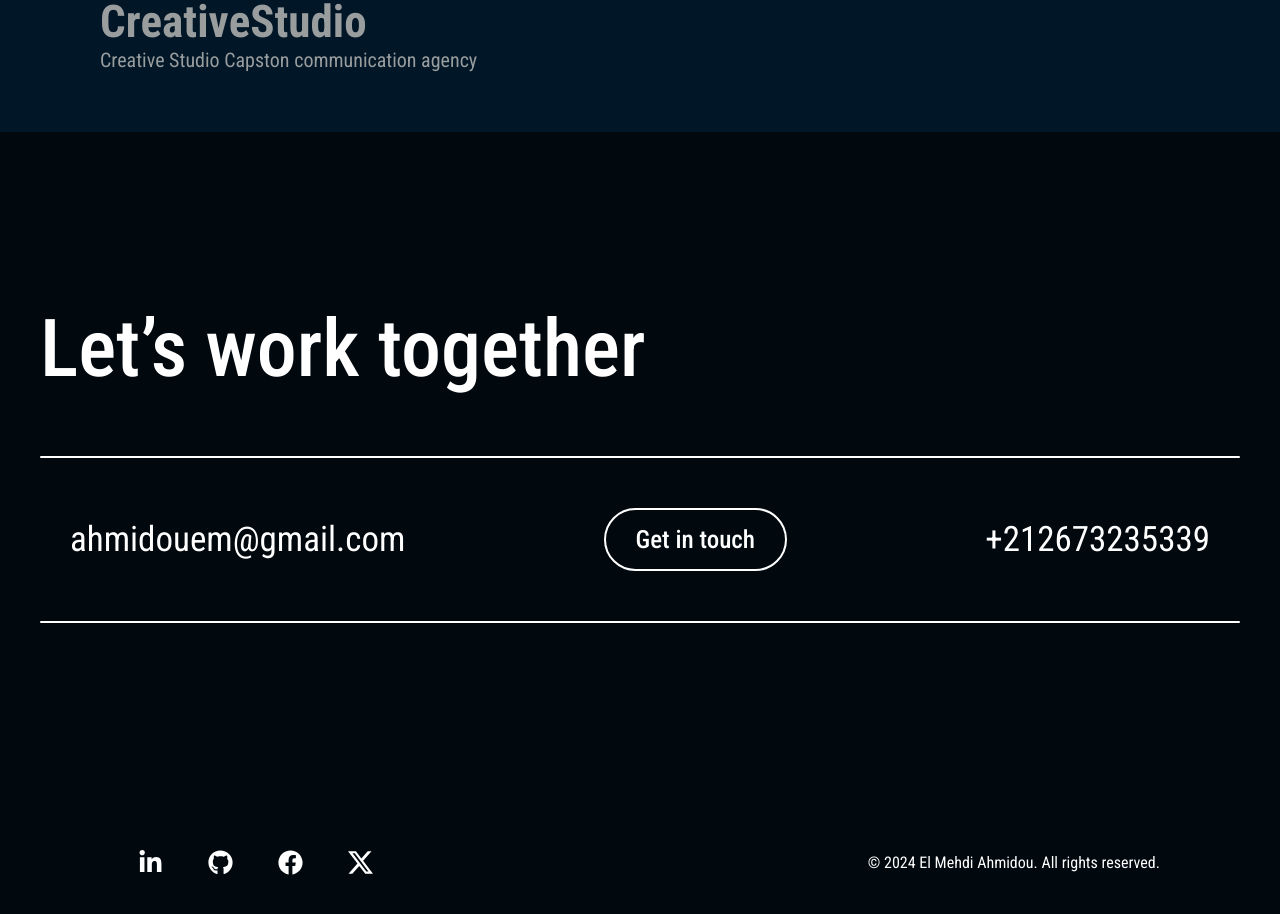
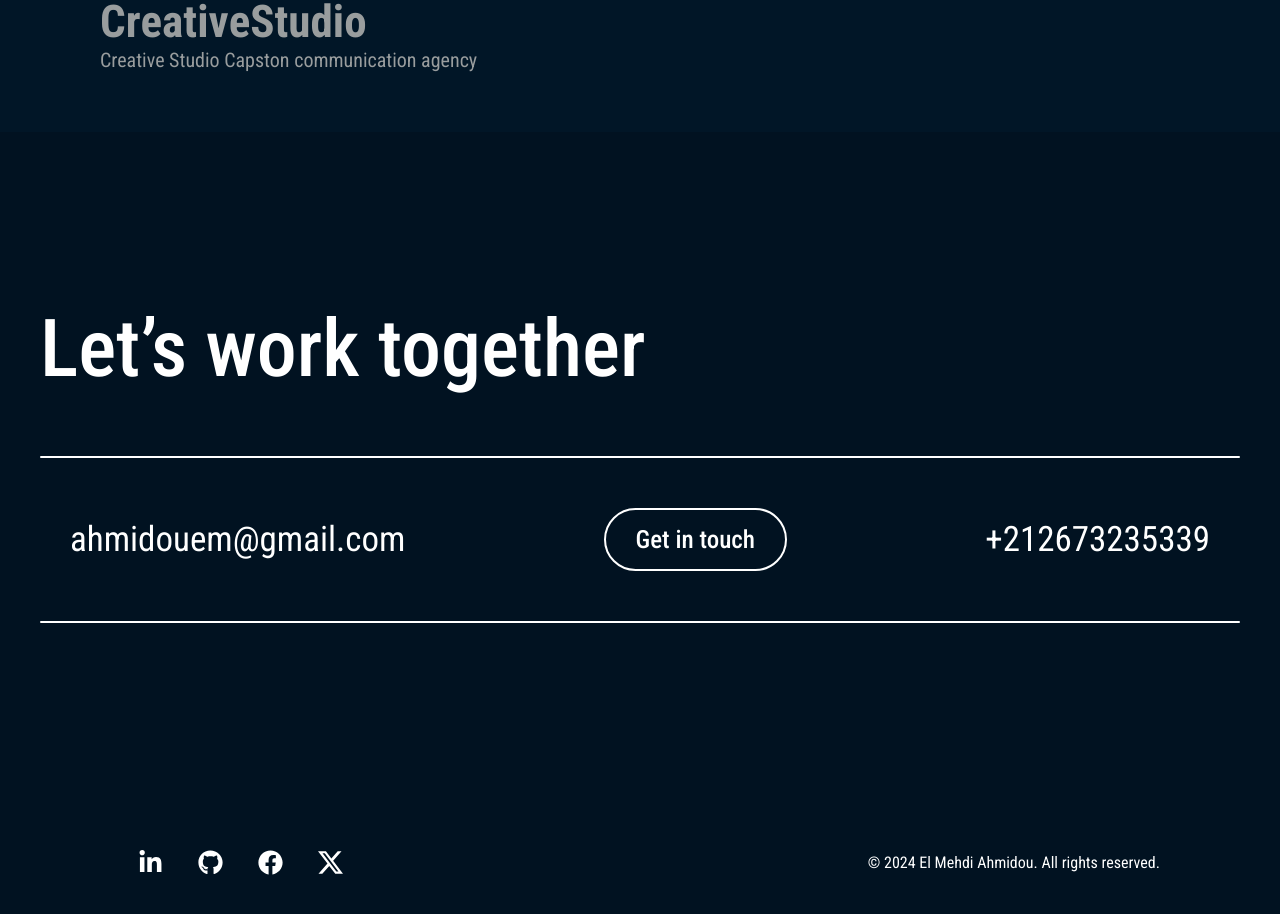
Before and after one commit to ahmidou09/MyPortfolio, a React (Vite) app: page /projects in a window 1280 px wide. Shown: the part 780-1694 px from the top of the page. Built offline with nearby package versions, Linux system fonts and the light colour scheme.

Commit message:
Final touch

```diff
--- a/src/features/footer/SocialLinks.jsx
+++ b/src/features/footer/SocialLinks.jsx
@@ -59,7 +59,6 @@ const BoxSocial = styled.ul`
   display: flex;
   align-items: center;
   justify-content: center;
-  gap: 1rem;
 `;
 
 const SocialItem = styled.li`
--- a/src/features/navbar/Menu.jsx
+++ b/src/features/navbar/Menu.jsx
@@ -51,7 +51,6 @@ const NavSection = styled.div`
   align-items: center;
   gap: 4rem;
   font-size: 4.6rem;
-  margin-top: 8rem;
 
   @media screen and (max-width: 720px) {
     font-size: 3.8rem;
--- a/src/features/projects/ProjectView.jsx
+++ b/src/features/projects/ProjectView.jsx
@@ -145,6 +145,7 @@ const NextProjectSection = styled.div`
   display: flex;
   flex-direction: column;
   justify-content: center;
+  align-items: center;
   background-color: var(--color-primary-2);
 
   @media only screen and (max-width: 720px) {
@@ -169,6 +170,7 @@ const NextProjectButton = styled(Link)`
   align-items: center;
   justify-content: center;
   text-decoration: none;
+  width: max-content;
 
   h2 {
     font-size: 12rem;
--- a/src/pages/Projects.jsx
+++ b/src/pages/Projects.jsx
@@ -86,7 +86,7 @@ function Projects() {
           displayMode={displayMode}
         />
       </Container>
-      <Footer style={{ backgroundColor: "var(--color-primary-1)" }} />
+      <Footer style={{ backgroundColor: "var(--color-primary-2)" }} />
     </TransitionAnim>
   );
 }
```
